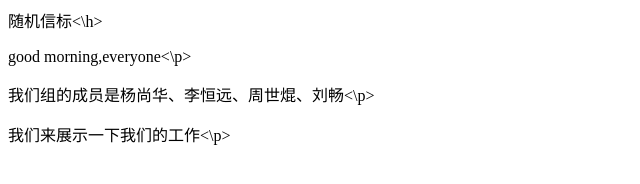
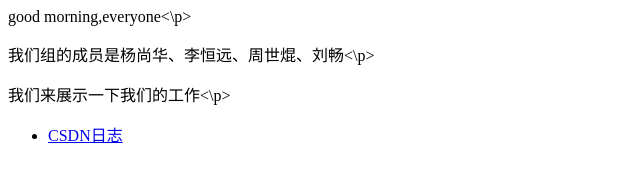
Before and after one commit to bemyself1724/bemyself1724test2.github.io, a plain HTML site: page index.html in a window 1280 px wide. Shown: the whole page, without its empty margins (0-640 px from the left). Drawn offline with Linux system fonts and the light colour scheme.

Commit message:
Update index.html

```diff
--- a/index.html
+++ b/index.html
@@ -1,4 +1,6 @@
-<h>随机信标<\h>
 <p>good morning,everyone<\p>
 <p>我们组的成员是杨尚华、李恒远、周世焜、刘畅<\p>
 <p>我们来展示一下我们的工作<\p>
+<ul>
+  <li><a href="https://lenovo.ilive.cn/?f=stle">CSDN日志</a></li>
+  </ul>
```
